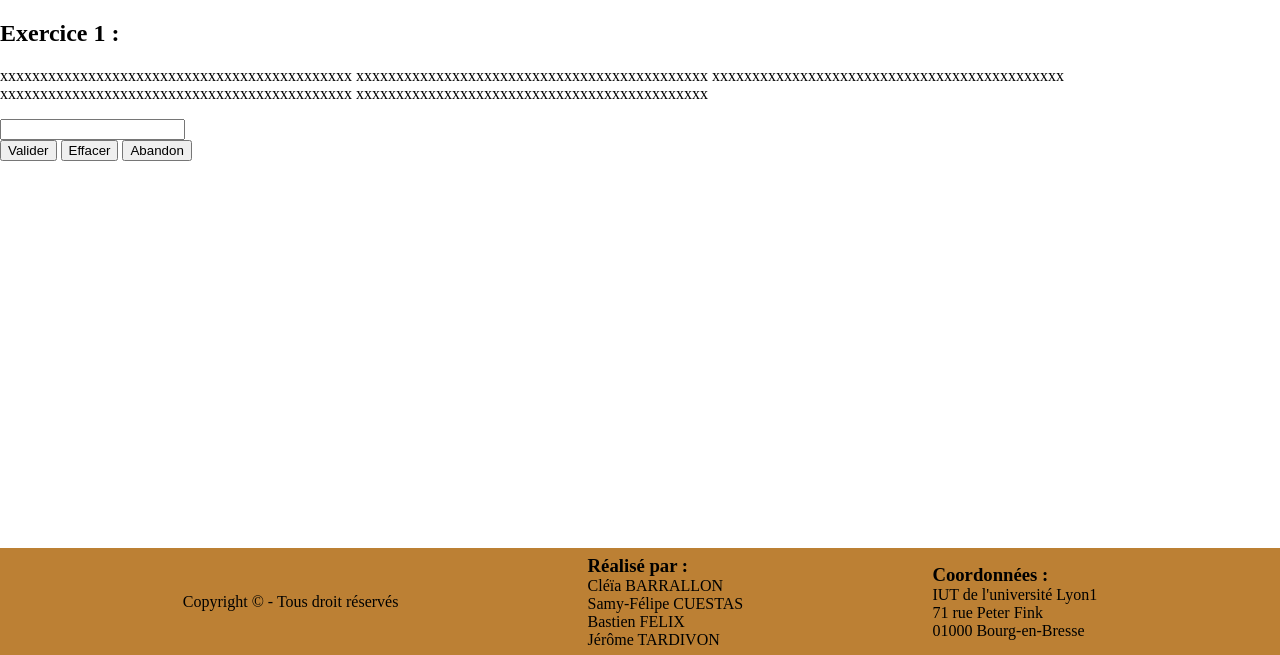
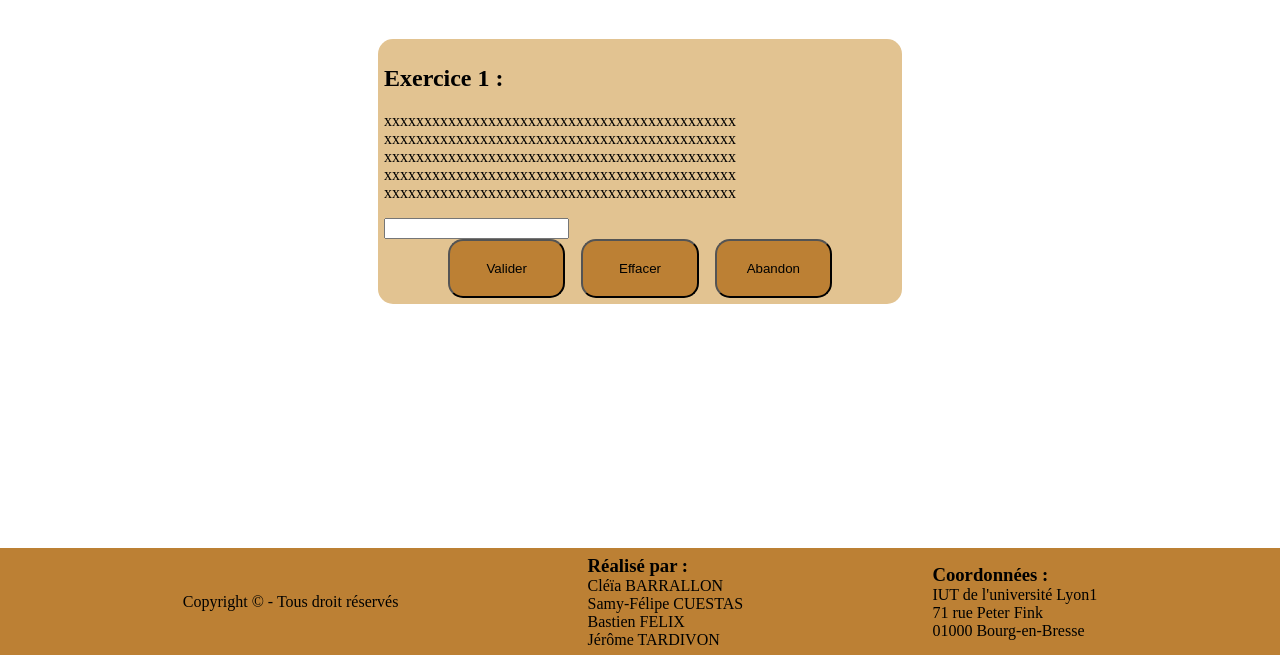
Before and after one commit to JeromeTardivon/Exerciseur-en-Ligne, a PHP site: page /chapter.php in a window 1280 px wide. Shown: the part 145-800 px from the top of the page. Run offline with PHP 8.4, Linux system fonts and the light colour scheme; data that the repository does not hold is empty.

Commit message:
amélioration chapter en cours

```diff
--- a/exerciseur/chapter.php
+++ b/exerciseur/chapter.php
@@ -5,9 +5,9 @@
 
     <body>
         <!-- nav -->
-         <?php include 'modules/header.php' ?>
+        <?php include 'modules/header.php' ?>
 
-        <main>
+        <main id="chapter">
             <form action="formchapter.php" method="post">
                 <div>
                     <h2>Exercice 1 :</h2>
@@ -24,11 +24,11 @@
 
 
                 <div>
-                    <button type=”submit”>Valider</button>
-                    <button type=”reset”>Effacer</button>
+                    <button class="btn" type=”submit”>Valider</button>
+                    <button class="btn" type=”reset”>Effacer</button>
 
                     <!-- changer le type du bouton Abandon -->
-                    <button type=”reset”>Abandon</button>
+                    <button class="btn" type=”reset”>Abandon</button>
                 </div>
             </form>
         </main>
--- a/exerciseur/css/style.css
+++ b/exerciseur/css/style.css
@@ -320,7 +320,7 @@ input[type="search"] {
     margin-bottom: 2%;
 }
 
-#chapter-creation > form {
+#chapter-creation > form, #chapter > form {
     display: flex;
     flex-direction: column;
     align-items: center;
@@ -341,7 +341,7 @@ input[type="search"] {
 #chapter-creation > form > fieldset > input[type="textarea"] {
     background-color: var(--secondary-color);
     padding: 0.5%;
-    border-radius: 15px;
+    border-radius: var(--radius);
 }
 
 #chapter-creation > form > div {
@@ -368,6 +368,30 @@ input[type="search"] {
     flex-direction: row;
 }
 
+#chapter {
+    display: flex;
+    flex-direction: column;
+    align-items: center;
+}
+
+#chapter > form {
+    background-color: var(--secondary-color);
+    margin: 3%;
+    padding: 0.5%;
+    border-radius: var(--radius);
+}
+
+#chapter > form > *:nth-child(2) {
+    display: flex;
+    flex-direction: row;
+}
+
+#chapter button {
+    margin-left: 2%;
+    margin-right: 2%;
+    width: 10em;
+}
+
 footer {
     display: flex;
     flex-direction: row;
```
